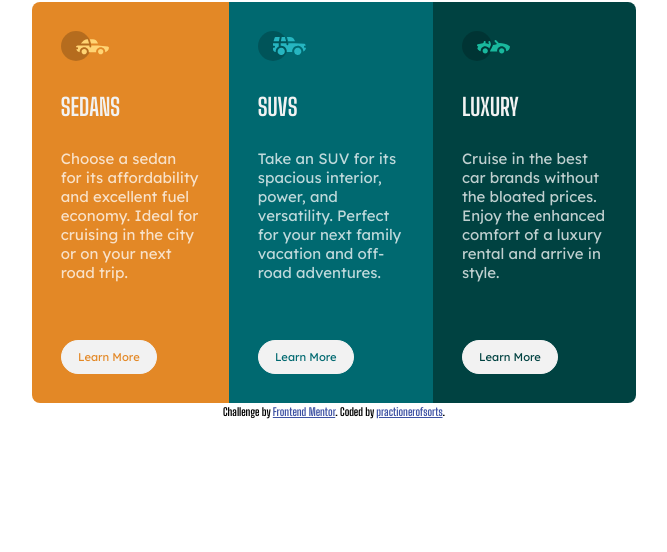
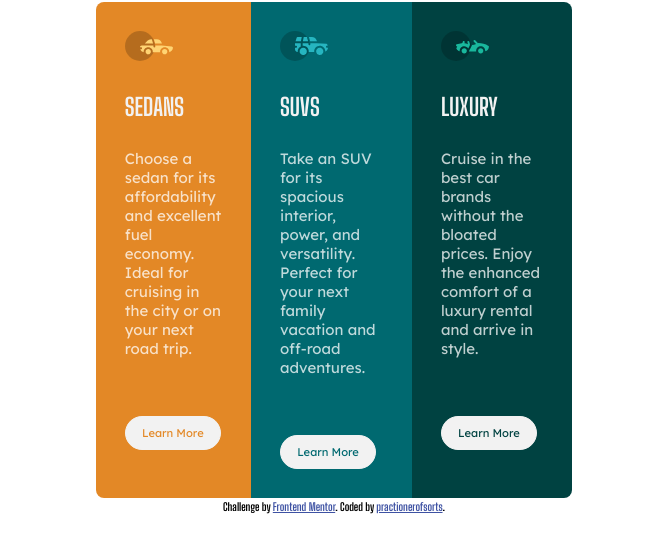
Before and after one commit to practitionerofsorts/3-column-preview-card-component, a plain HTML site: page index.html in a window 1280 px wide. Shown: the whole page, without its empty margins (306-973 px from the left). Drawn offline with Linux system fonts and the light colour scheme.

Commit message:
Update style.css

```diff
--- a/style.css
+++ b/style.css
@@ -31,7 +31,7 @@ body{
     border-radius: 0.5rem;
     font-family: 'Lexend Deca', sans-serif;
     width: 90%;
-    max-width: 38rem;
+    max-width: 30rem;
     margin: auto;
 }
 .container h2{
```
